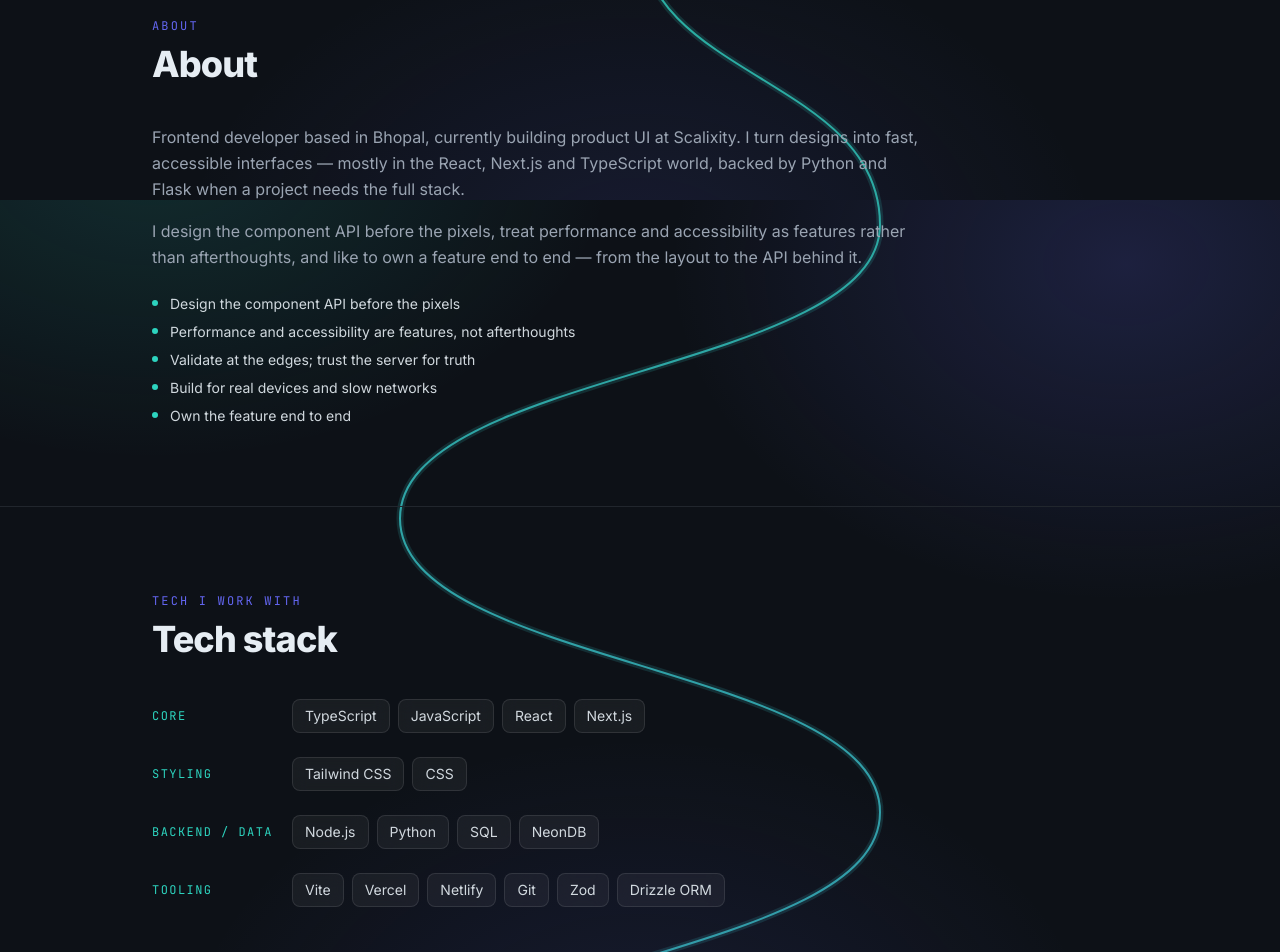
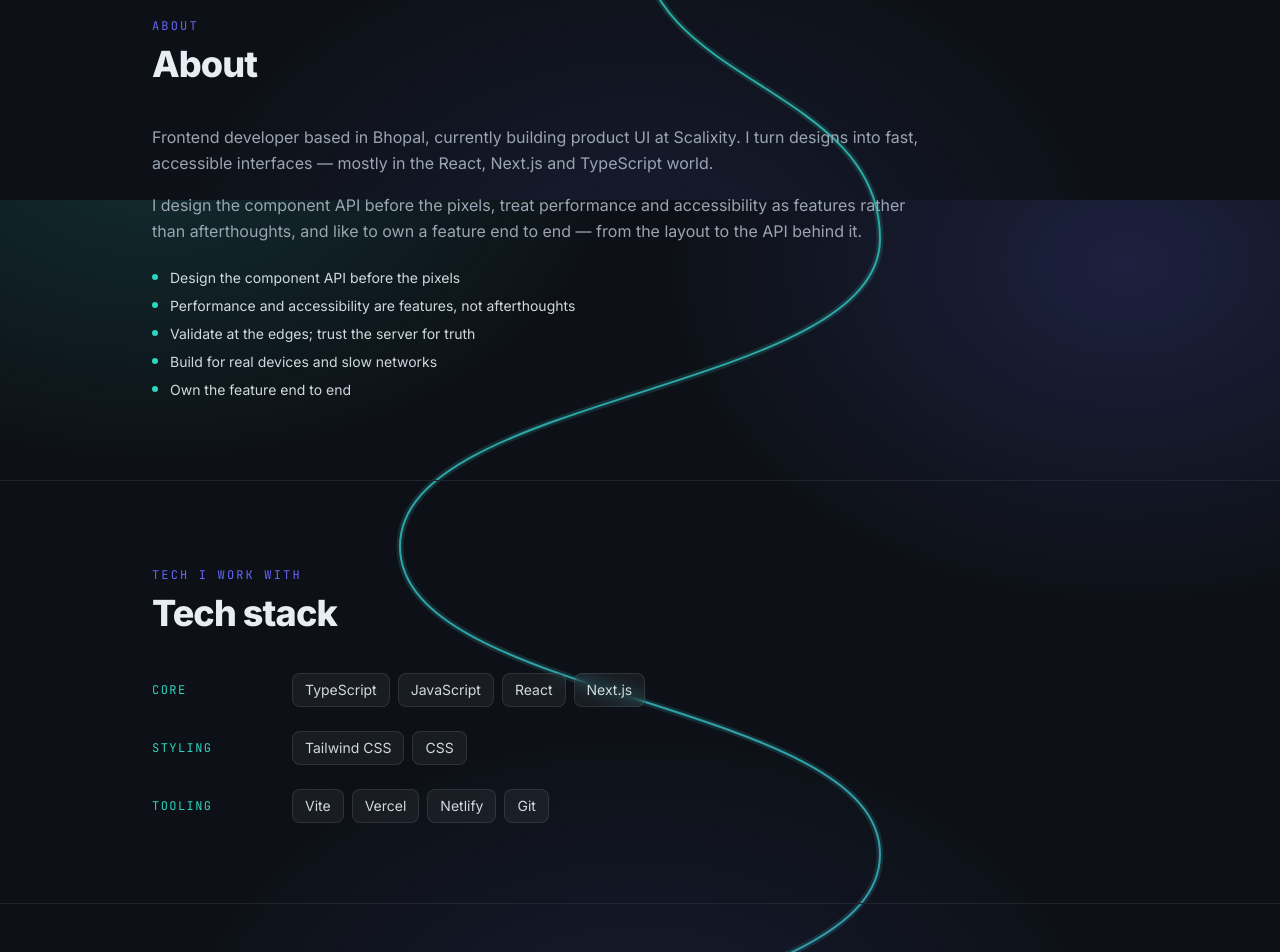
Before and after one commit to Nihalpuse/nihal-puse-portfolio, a Next.js app: page / in a window 1280 px wide. Shown: the part 600-1552 px from the top of the page. Built offline with nearby package versions, Linux system fonts and the light colour scheme.

Commit message:
content: remove backend skills group and Python/Flask bio mention

```diff
--- a/src/content/site.ts
+++ b/src/content/site.ts
@@ -12,7 +12,7 @@ export const site: SiteContent = {
   availabilityText: "Open to frontend opportunities",
   resumeHref: "/resume.pdf",
   about: [
-    "Frontend developer based in Bhopal, currently building product UI at Scalixity. I turn designs into fast, accessible interfaces — mostly in the React, Next.js and TypeScript world, backed by Python and Flask when a project needs the full stack.",
+    "Frontend developer based in Bhopal, currently building product UI at Scalixity. I turn designs into fast, accessible interfaces — mostly in the React, Next.js and TypeScript world.",
     "I design the component API before the pixels, treat performance and accessibility as features rather than afterthoughts, and like to own a feature end to end — from the layout to the API behind it.",
   ],
   principles: [
--- a/src/content/skills.ts
+++ b/src/content/skills.ts
@@ -3,6 +3,5 @@ import type { SkillGroup } from "@/lib/types";
 export const skills: SkillGroup[] = [
   { label: "Core", items: ["TypeScript", "JavaScript", "React", "Next.js"] },
   { label: "Styling", items: ["Tailwind CSS", "CSS"] },
-  { label: "Backend / Data", items: ["Node.js", "Python", "SQL", "NeonDB"] },
-  { label: "Tooling", items: ["Vite", "Vercel", "Netlify", "Git", "Zod", "Drizzle ORM"] },
+  { label: "Tooling", items: ["Vite", "Vercel", "Netlify", "Git"] },
 ];
```
